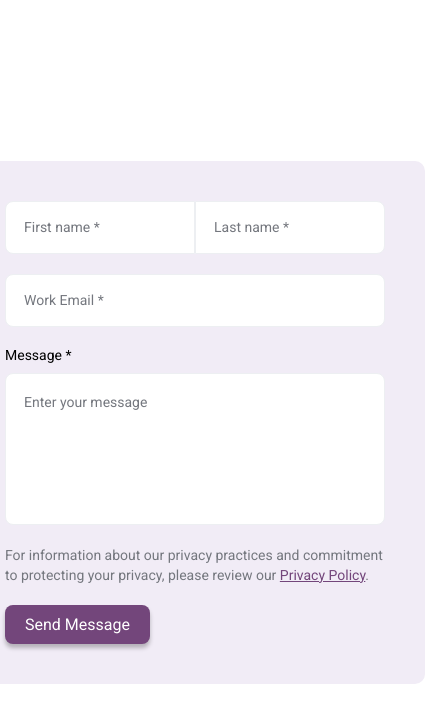
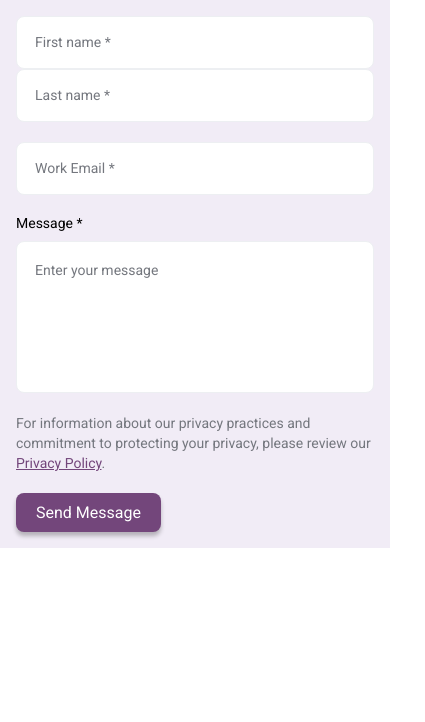
Before and after one commit to svighenaitz/storyblok-th, a React (Vite) app: page / in a window 390 px wide. Shown: the top 722 px of the page, 425 px wide, since content can reach past the window. Built offline with nearby package versions, Linux system fonts and the light colour scheme.

Commit message:
feat: add mobile responsiveness and deploy live demo link

```diff
--- a/src/App.scss
+++ b/src/App.module.scss
@@ -3,4 +3,8 @@
     align-items: center;
     justify-content: center;
     min-height: 100vh;
-  }
+
+    @media (max-width: 600px) {
+       align-items: flex-start;
+      }
+}
--- a/src/App.tsx
+++ b/src/App.tsx
@@ -1,4 +1,4 @@
-import './App.scss'
+import styles from './App.module.scss'
 import ContactForm from "./components/ContactForm/ContactForm";
 import type { ContactFormData } from './schemas/contactFormSchema';
 import { submitContactForm } from './services/contactFormService';
@@ -15,7 +15,7 @@ function App() {
   };
 
   return (
-    <div className="centeredFormParent">
+    <div className={styles.centeredFormParent}>
       <ContactForm onSubmit={onSubmit}/>
     </div>
   )
--- a/src/components/ContactForm/ContactForm.module.scss
+++ b/src/components/ContactForm/ContactForm.module.scss
@@ -1,5 +1,4 @@
 .container {
-
   max-width: 500px;
   border-radius: 10px;
   padding: 40px;
@@ -7,17 +6,31 @@
   flex-direction: column;
   gap: 20px;
   background: var(--color-bg-form);
+
+  @media (max-width: 600px) {
+    border-radius: 0;
+    width: 100vw;
+    box-sizing: border-box;
+    padding: 1rem;
+    max-width: 100vw;
+  }
 }
+
 
 .form {
   display: flex;
   flex-direction: column;
   gap: 20px;
+
 }
 
 .row {
   display: flex;
   gap: 0;
+
+  @media (max-width: 600px) {
+    flex-direction: column;
+  }
 }
 
 .row .fieldGroup {
@@ -30,12 +43,21 @@
 .row .fieldGroup:first-child input {
   border-top-right-radius: 0;
   border-bottom-right-radius: 0;
+
+
+  @media (max-width: 600px) {
+    border-radius: 8px;
+  }
 }
+
 .row .fieldGroup:last-child input {
   border-top-left-radius: 0;
   border-bottom-left-radius: 0;
+
+  @media (max-width: 600px) {
+    border-radius: 8px;
+  }
 }
-
 
 .fieldGroup {
   display: flex;
@@ -64,6 +86,7 @@
   font-size: 12px;
   color: var(--color-field-error);
 }
+
 .privacyText {
   font-size: 14px;
   line-height: 20px;
```
Also changed, not shown: 1 other file (tests, documents, lock files or other folders).
